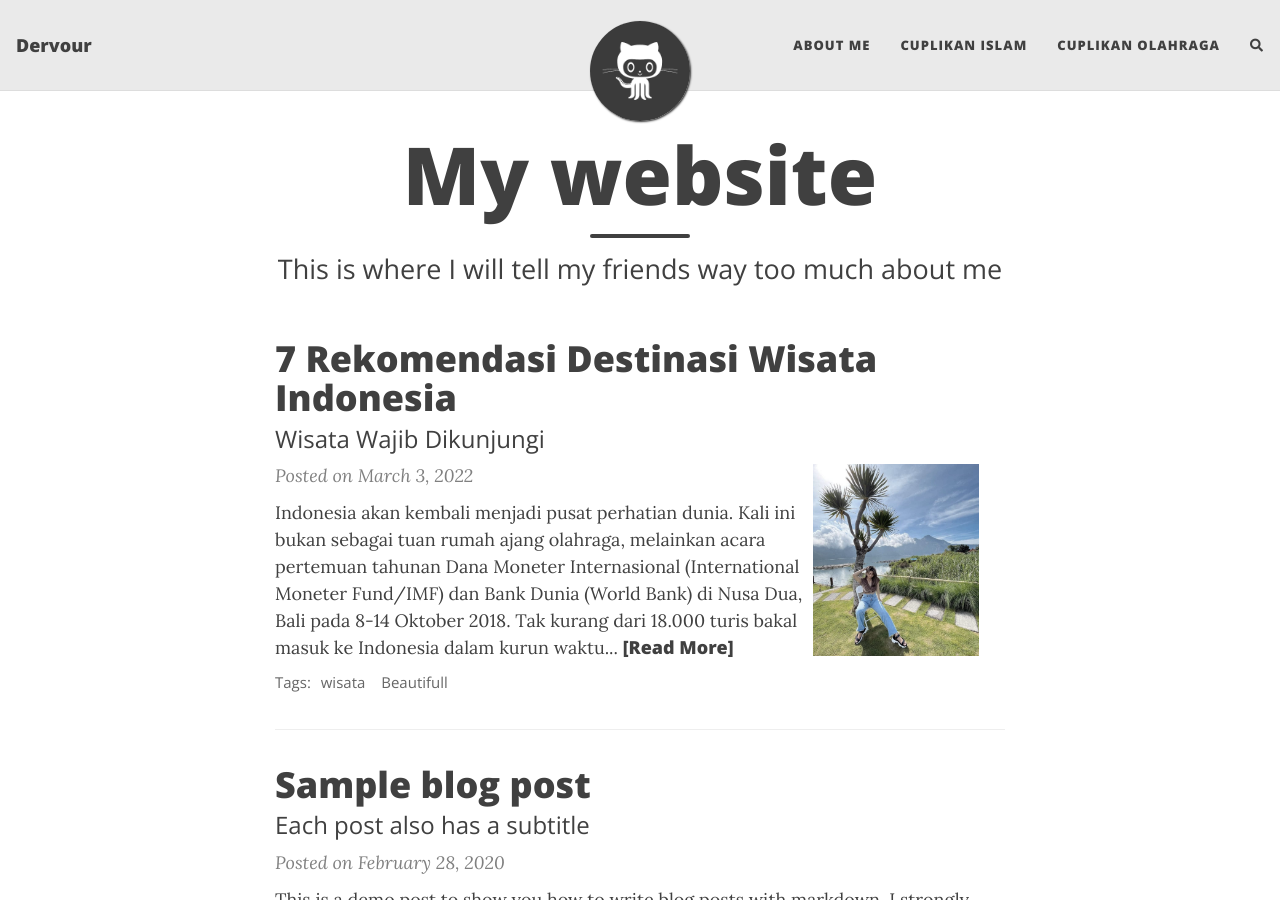
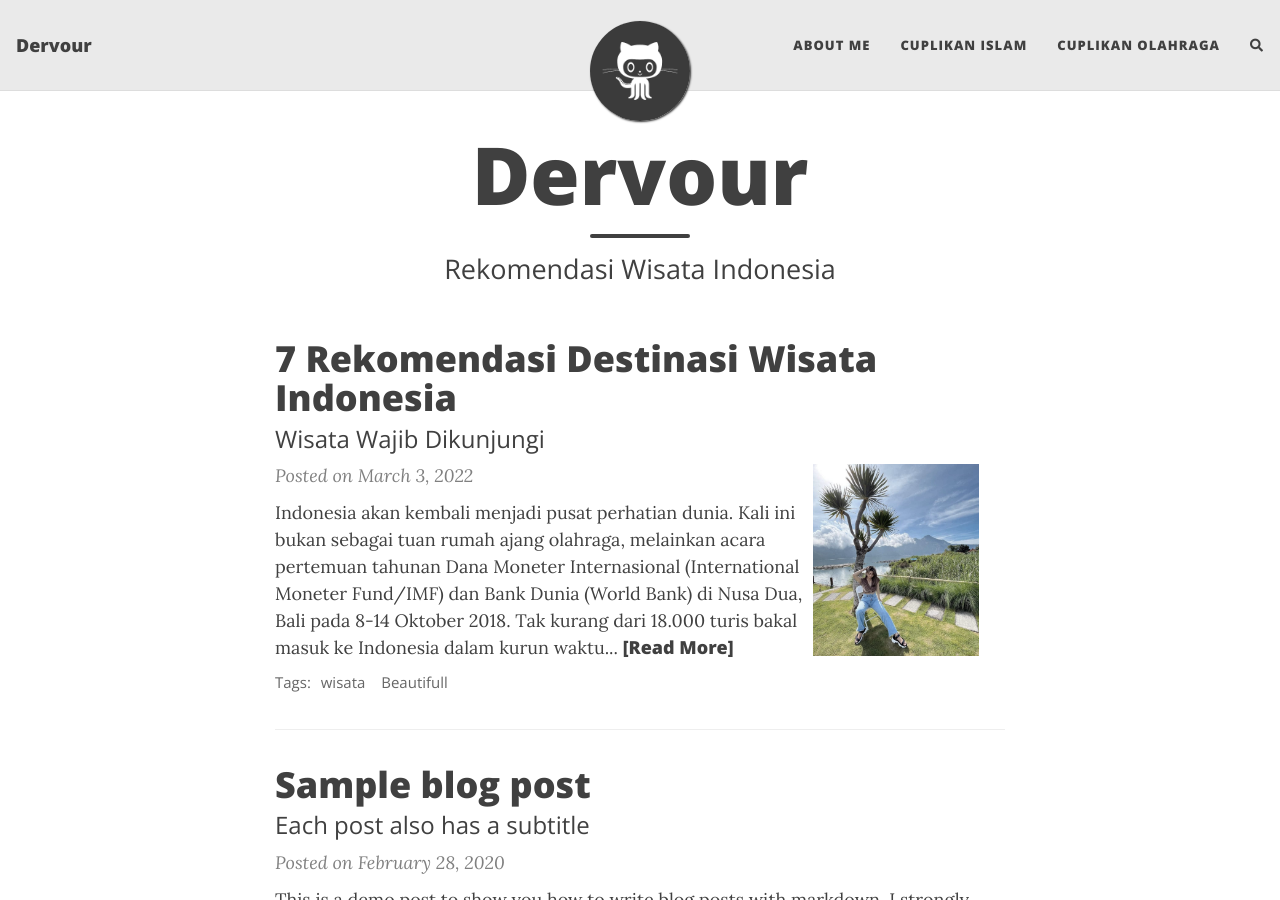
Before and after one commit to Aldanz/dervour.romhackhispano.org, a Jekyll site: the page built from index.html, in a window 1280 px wide and 900 px high. Built offline with Jekyll 4.4.1, drawn with Linux system fonts in a browser that asks for light colours; nearby versions of some CDN libraries; the list of posts is cut into pages by our own code; comment, search, counter and statistics services are not loaded.

Commit message:
Update index.html

```diff
--- a/index.html
+++ b/index.html
@@ -1,5 +1,5 @@
 ---
 layout: home
-title: My website
-subtitle: This is where I will tell my friends way too much about me
+title: Dervour
+subtitle: Rekomendasi Wisata Indonesia
 ---
```
